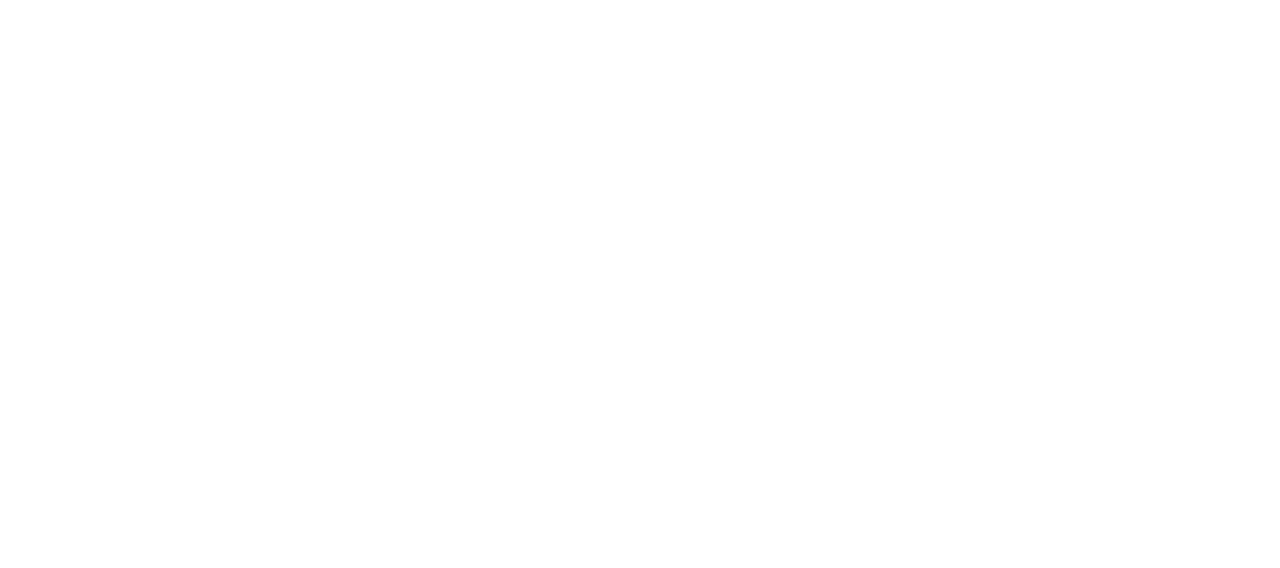
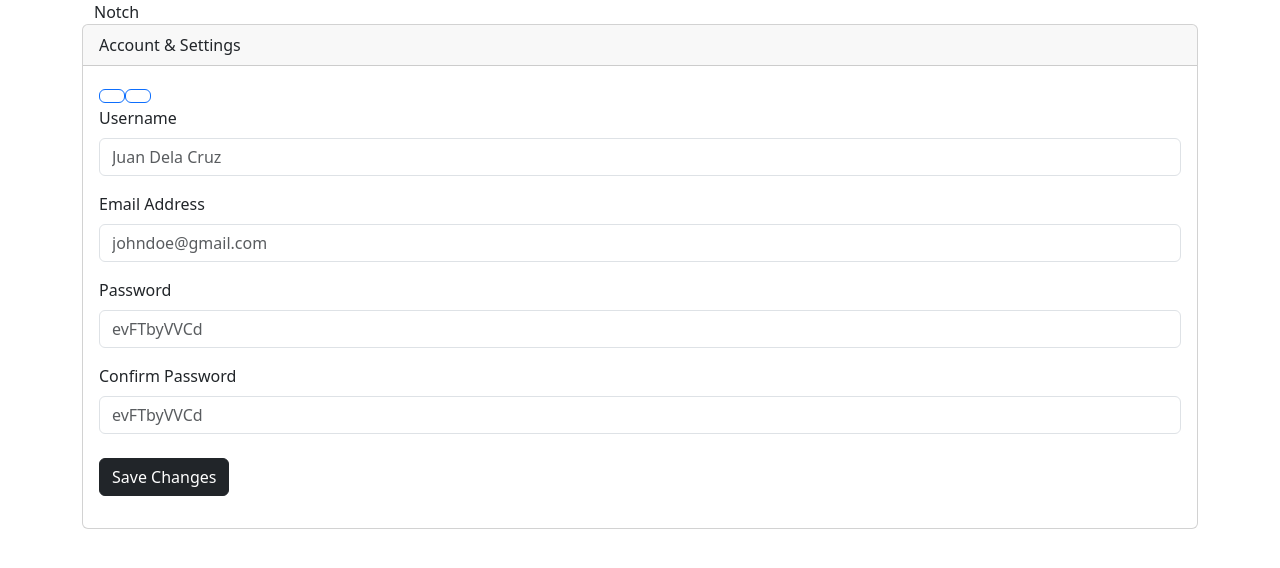
Before and after one commit to hirofranx1/webdevIM, a React (Vite) app in the folder tigum/: page /AccountsAndSettings in a window 1280 px wide. Before the commit this address had no page. Shown: the top 568 px of the page. Built offline with nearby package versions, Linux system fonts and the light colour scheme.

Commit message:
This is the AccountsAndSettings page

```diff
--- /dev/null
+++ b/tigum/src/AccountsAndSettings.jsx
@@ -0,0 +1,117 @@
+import 'bootstrap/dist/css/bootstrap.min.css';
+import 'bootstrap/dist/js/bootstrap.bundle.min.js';
+
+export default function AccountsAndSettings() {
+    function onSubmit() {
+      var item = {
+          id: 1,
+          FullName: document.getElementById('username').value,
+          email: document.getElementById('email').value,
+          password: document.getElementById('password').value,
+          confirmpassword: document.getElementById('confirmPassword').value
+      };
+
+      if (item.FullName !== "" && item.email !== '' && item.password !== '' && item.confirmpassword) {
+          const emailRegex = /^[^\s@]+@[^\s@]+\.[^\s@]+$/;
+          if (!emailRegex.test(item.email)) {
+              alert('Please enter a valid email address.');
+              return;
+          } else {
+              fetch('http://localhost:3000/register',{
+                  method: 'POST',
+                  headers: {
+                    'Content-Type': 'application/json',
+                  },
+                  body: JSON.stringify(item)
+              })
+              .then(res => res.json())
+              .then(data => alert(data.message));
+          }
+      } else {
+          alert('Please input all fields!');
+      }
+    }
+
+  return (
+    <div className="container">
+      <header className="header">
+        <div className="img" alt="Line" />
+        <div className="container">
+          <div className="button-section">
+
+          </div>
+          <div className="greetings-to-user">
+            <div className="account-settings">Notch</div>
+          </div>
+        </div>
+      </header>
+
+      <div className="row mt-12">
+        <div className="col-md-12">
+          <div className="card">
+            <div className="card-header">Account &amp; Settings</div>
+            <div className="card-body">
+                <div className="button-section">
+            <button className="nav-btn btn btn-outline-primary" type="button">
+              <div className="vector" alt="Vector" />
+            </button>
+            <button className="bell-btn btn btn-outline-primary" type="button">
+              <div className="vector" alt="Vector" />
+              <div className="ellipse" />
+            </button>
+          </div>
+              <div className="mb-3">
+                <label for="username" className="form-label">
+                  Username
+                </label>
+                <input
+                  type="text"
+                  className="form-control"
+                  id="username"
+                  placeholder="Juan Dela Cruz"
+                />
+              </div>
+              <div className="mb-3">
+                <label for="email" className="form-label">
+                  Email Address
+                </label>
+                <input
+                  type="email"
+                  className="form-control"
+                  id="email"
+                  placeholder="johndoe@gmail.com"
+                />
+              </div>
+              <div className="mb-3">
+                <label for="password" className="form-label">
+                  Password
+                </label>
+                <input
+                  type="password"
+                  className="form-control"
+                  id="password"
+                  placeholder="evFTbyVVCd"
+                />
+              </div>
+              <div className="mb-3">
+                <label for="confirmPassword" className="form-label">
+                  Confirm Password
+                </label>
+                <input
+                  type="password"
+                  className="form-control"
+                  id="confirmPassword"
+                  placeholder="evFTbyVVCd"
+                />
+                <br />
+                <button type="submit" className="btn btn-dark" onClick={onSubmit}>
+                Save Changes
+              </button>
+              </div>
+            </div>
+          </div>
+        </div>
+      </div>
+    </div>
+   );
+}
--- a/tigum/src/App.jsx
+++ b/tigum/src/App.jsx
@@ -4,6 +4,7 @@
 import Homepage from './Homepage'
 import Dashboard from './Dashboard'
 import Budget from './Budgets'
+import AccountsAndSettings from './AccountsAndSettings'
 import { UserProvider } from './UserContext'
 import 'bootstrap/dist/css/bootstrap.min.css';
 import 'bootstrap/dist/js/bootstrap.bundle.min.js';
@@ -23,6 +24,7 @@
           <Route path='/hompage' element={<Homepage/>}/>
           <Route path='/dashboard' element={<Dashboard/>}/>
           <Route path='/budget' element={<Budget/>}/>
+          <Route path='/AccountsAndSettings' element={<AccountsAndSettings/>}/>
         </Routes>
       </Router>
     </UserProvider>
```
